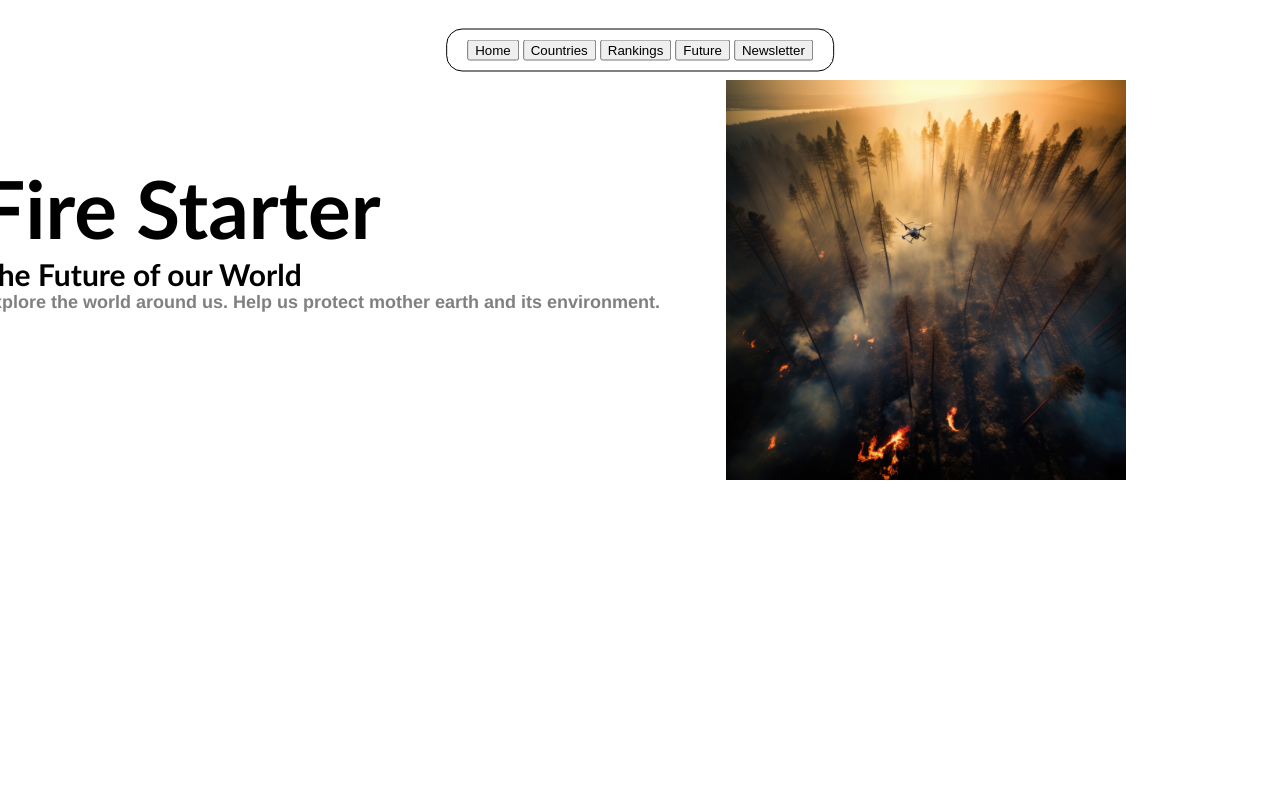
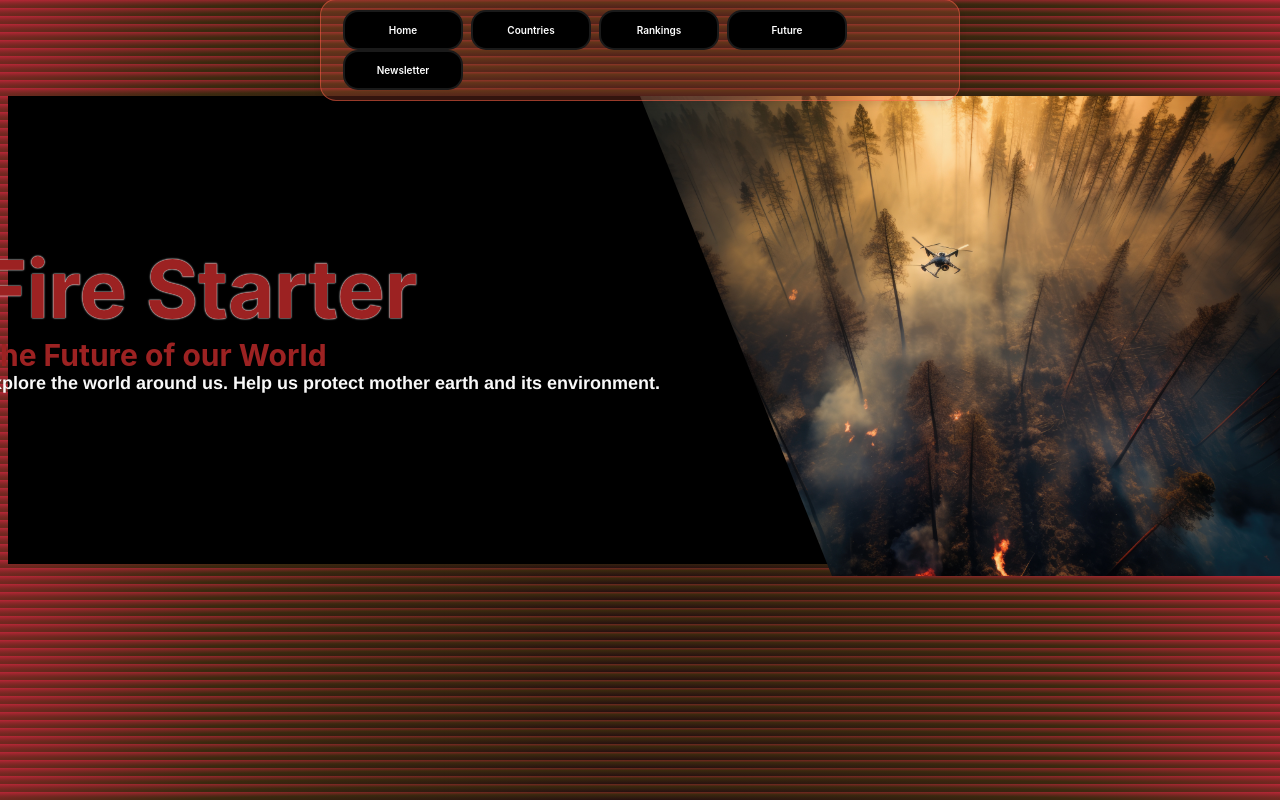
Before and after one commit to Tyrost/Climate-Change-UO-Hackathon, a PHP site: page / in a window 1280 px wide. Run offline with PHP 8.4, Linux system fonts and the light colour scheme.

Commit message:
Worked on main page. Created tab pages for: rankings, future, newsletter.

```diff
--- a/source/frontend/components/index.css
+++ b/source/frontend/components/index.css
@@ -1,14 +1,27 @@
 
-.main-background-container {
+body {
 
-    color: black;
+    background: radial-gradient(ellipse at bottom, rgba(38, 16, 16, 1) 0%, rgba(59, 41, 15, 1) 50%, rgba(185, 38, 55, 1) 100%);
+
 
 }
 
+
+.main-background-container {
+    position: absolute;
+    top: 12vh;
+    width: 100%;
+    height: 58.5vh;
+    background-color: black;
+    z-index: -2;
+}
+
+
 .menu-bar {
-    border: 0.1rem solid black;
+    border: 0.1rem solid rgba(255, 99, 71, 0.5);
+    background-color: rgba(255, 99, 71, 0.2);
     display: inline-flex;
-    color: coral;
+    color: rgba(255, 99, 71, 0.9);
     position: absolute;
     top: 50px;
     left: 50%;
@@ -18,29 +31,87 @@
     border-radius: 1rem;
     padding: 10px 20px;
     z-index: 1000;
+
+    box-shadow: 0 4px 6px rgba(0, 0, 0, 0.1);
+
 }
+
+
+/* -------------------------------------------------------- */
+
+button {
+    appearance: none;
+    background-color: #000000;
+    border: 2px solid #1A1A1A;
+    border-radius: 15px;
+    box-sizing: border-box;
+    color: #FFFFFF;
+    cursor: pointer;
+    display: inline-block;
+    font-family: Roobert, -apple-system, BlinkMacSystemFont, "Segoe UI", Helvetica, Arial, sans-serif,
+                 "Apple Color Emoji", "Segoe UI Emoji", "Segoe UI Symbol";
+    font-size: 10px;
+    font-weight: 600;
+    line-height: normal;
+    margin: 0 2px;
+    min-height: 40px;
+    min-width: 40px;
+    outline: none;
+    padding: 2px;
+    text-align: center;
+    text-decoration: none;
+    transition: all 300ms cubic-bezier(.23, 1, 0.32, 1);
+    user-select: none;
+    -webkit-user-select: none;
+    touch-action: manipulation;
+    width: 120px;
+    will-change: transform;
+}
+
+
+button:disabled {
+  pointer-events: none;
+}
+
+button:hover {
+  box-shadow: rgba(0, 0, 0, 0.25) 0 8px 15px;
+  transform: translateY(-2px);
+}
+
+button:active {
+  box-shadow: none;
+  transform: translateY(0);
+}
+
+/* -------------------------------------------------------- */
+
 
 .main-title-container {
     position: absolute;
     left: 25%;
-    top: 20vh;
+    top: 30vh;
     transform: translateX(-50%);
 
 }
 
 .main-name {
-    font-family: 'Gill Sans', 'Gill Sans MT', 'Calibri', 'Trebuchet MS', sans-serif;
+    font-family: Roobert, -apple-system, BlinkMacSystemFont, "Segoe UI", Helvetica, Arial, sans-serif,
+    "Apple Color Emoji", "Segoe UI Emoji", "Segoe UI Symbol";
     display: flex;
     flex-direction: column;
     justify-content: center;
 }
 
 #main-big-letters {
+
+    text-shadow: 0 0 1px #f1e8e8, 0 0 2px #ffffff;
+    color: #9c2222;
     font-size: 80px;
     margin: 0;
 }
 
 #main-smaller-letters {
+    color:#9c2222;
     font-size: 30px;
     margin: 0;
 }
@@ -48,19 +119,26 @@
 #main-description-letters {
 
     font-family:'Franklin Gothic Medium', 'Arial Narrow', Arial, sans-serif;
-    color: grey;
+    color: rgb(249, 249, 249);
     font-size: 18px;
     margin: 0;
 
 }
 
 .main-image {
-
     position: absolute;
     max-width: 50%;
-    max-height: 50%;
-    top: 10vh;
-    right: 12%;
+    max-height: 60%;
+    right: 0%;
+    top: 12vh;
 
+    width: 80%;
+    height: 100%;
 
+    object-fit: cover;
+    object-position: center;
+    overflow: hidden;
+    z-index: -1;
+
+    clip-path: polygon(100% 0, 100% 100%, 30% 100%, 0 0);
 }
--- a/source/index.php
+++ b/source/index.php
@@ -11,7 +11,8 @@
 </head>
 <body>
 
-    <div class="main-background-container">
+    <div class="main-background-container"></div>
+
     <div class="menu-bar">
             <div class="button-container">
                 <button class="home-button">Home</button>
@@ -32,11 +33,7 @@
     </div>
 
 
-    <div class="lower-background-container">
-
-
-
-    </div>
+    <div class="lower-background-container"></div>
 
 
 
```
Also changed, not shown: source/frontend/future.html (added), source/frontend/newsletter.html (added), source/frontend/rankings.html (added), 2 other files.
